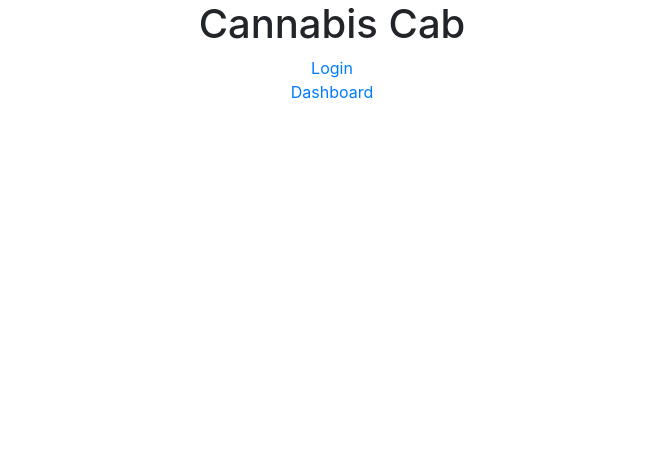
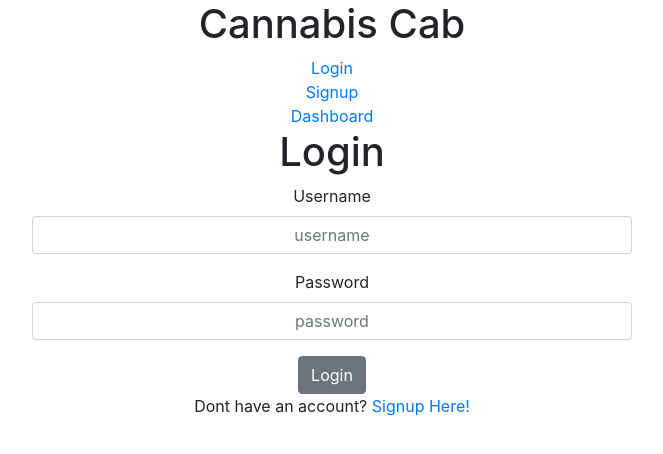
Before and after one commit to med-cab2/React-Front-End, a React (Create React App) app in the folder client/: page /login in a window 1280 px wide. Shown: the top 454 px of the page, without its empty margins (308-971 px from the left). Built offline with nearby package versions, Linux system fonts and the light colour scheme.

Commit message:
added basic routing to login and signup

```diff
--- a/client/src/App.js
+++ b/client/src/App.js
@@ -6,6 +6,7 @@ import "./App.css";
 //components
 import Login from "./components/login";
 import ProtectedRoute from "./components/ProtectedRoute";
+import Signup from "./components/signup";
 
 function App() {
   return (
@@ -14,11 +15,15 @@ function App() {
         <h1>Cannabis Cab</h1>
         <Link to="/login">Login</Link>
         <br />
+        <Link to="/signup">Signup</Link>
+        <br />
         <Link to="/protected">Dashboard</Link>
         <Switch>
           <ProtectedRoute exact path="/protected" />
-          <Route path="/login" />
+          <Route path="/login" component={Login} />
+          <Route path="/signup" component={Signup} />
           <Route component={Login} />
+          <Route component={Signup} />
         </Switch>
       </div>
     </Router>
--- a/client/src/components/login.js
+++ b/client/src/components/login.js
@@ -1,4 +1,5 @@
 import React from "react";
+import { Link } from "react-router-dom";
 
 import Signup from "./signup";
 
@@ -39,7 +40,9 @@ const Login = () => {
         </Col>
         <Button>Login</Button>
       </Form>
-      <Signup />
+      <span>
+        Dont have an account? <Link to="/signup">Signup Here!</Link>{" "}
+      </span>
     </Container>
   );
 };
```
